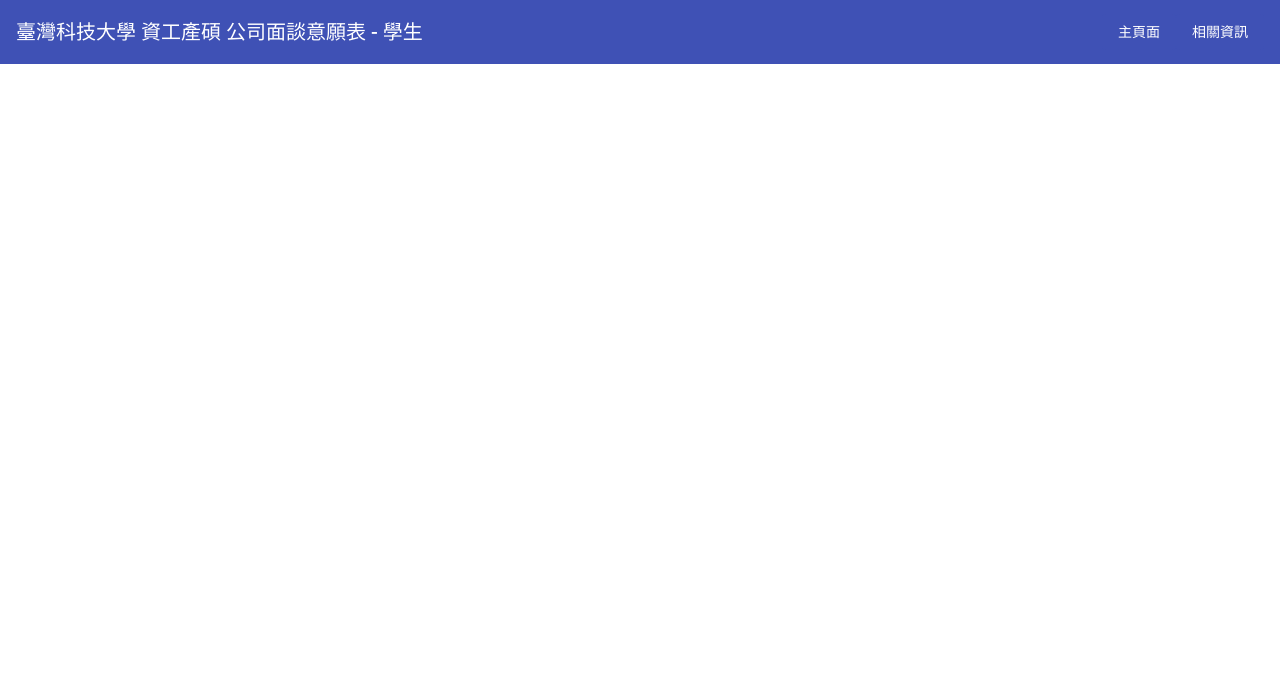
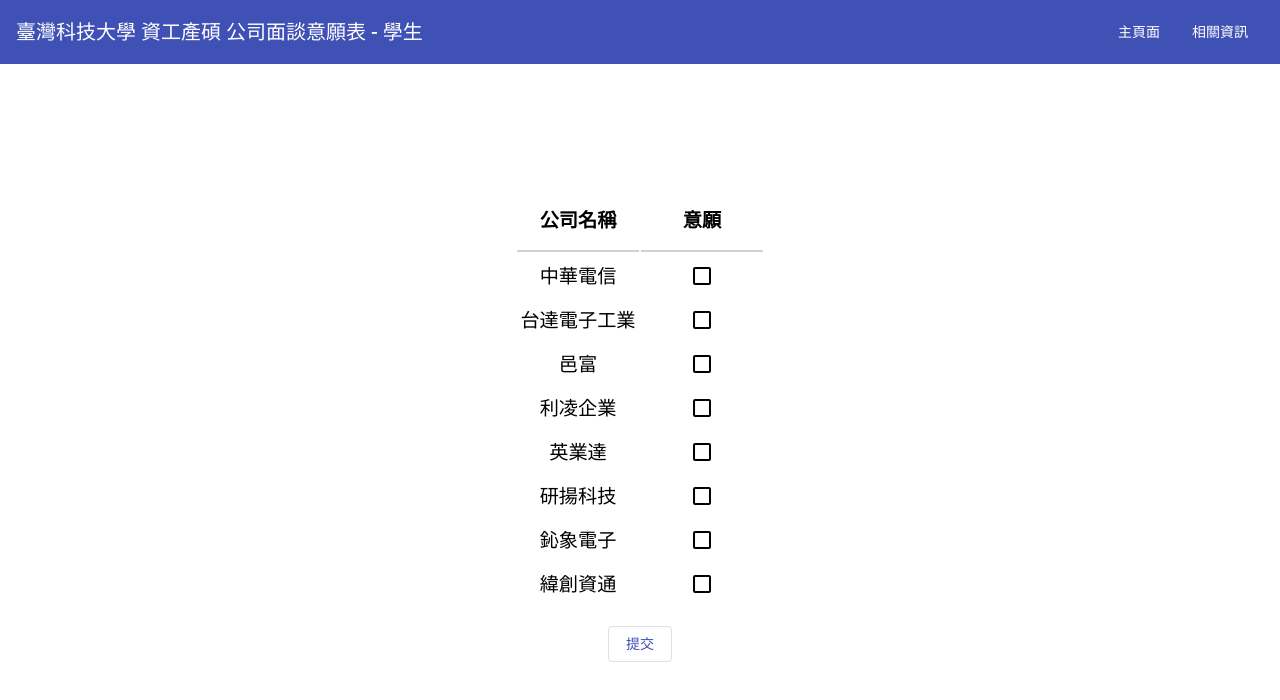
Before and after one commit to B10615035/student-frontend, an Angular app: page /choose_company in a window 1280 px wide. Before the commit this address led to /. Shown: the top 700 px of the page. Built offline with nearby package versions, Linux system fonts and the light colour scheme.

Commit message:
add choose_company page

```diff
--- a/src/app/app-routing.module.ts
+++ b/src/app/app-routing.module.ts
@@ -1,11 +1,13 @@
 import { NgModule } from '@angular/core';
 import { RouterModule, Routes } from '@angular/router';
+import { ChooseCompanyComponent } from './choose-company/choose-company.component';
 import { InformationComponent } from './information/information.component';
 import { LoginComponent } from './login/login.component';
 
 const routes: Routes = [
   {path:'', component: LoginComponent},
-  {path:'information', component: InformationComponent}
+  {path:'information', component: InformationComponent},
+  {path:'choose_company', component: ChooseCompanyComponent}
 ];
 
 @NgModule({
--- a/src/app/app.component.ts
+++ b/src/app/app.component.ts
@@ -1,4 +1,5 @@
 import { Component } from '@angular/core';
+import { Router } from '@angular/router';
 
 @Component({
   selector: 'app-root',
@@ -6,9 +7,10 @@
   styleUrls: ['./app.component.scss']
 })
 export class AppComponent {
-  title = 'student-frontend';
+
+  constructor(private router:Router){ }
 
   route_mainPage(){
-
+      this.router.navigate(['choose_company'])
   }
 }
--- /dev/null
+++ b/src/app/choose-company/choose-company.component.html
@@ -0,0 +1,22 @@
+<div class="main_block">
+  <table>
+    <tr>
+      <th>公司名稱</th>
+      <th>意願</th>
+    </tr>
+    <ng-container *ngFor="let company of company_info">
+      <tr>
+        <td>{{company.company_name}}</td>
+        <td>
+          <button *ngIf="company.choose" color="primary" mat-icon-button (click)="company.choose = false">
+            <mat-icon>check_box</mat-icon>
+          </button>
+          <button *ngIf="!company.choose" mat-icon-button (click)="company.choose = true">
+            <mat-icon>check_box_outline_blank</mat-icon>
+          </button>
+        </td>
+      </tr>
+    </ng-container>
+  </table>
+  <button class="submit_button" mat-stroked-button color="primary" (click)="choose_company_submit()">提交</button>
+</div>
--- /dev/null
+++ b/src/app/choose-company/choose-company.component.scss
@@ -0,0 +1,23 @@
+.main_block {
+  height: calc(100% - 80px);
+  width: 100%;
+  display: flex;
+  flex-direction: column;
+  align-items: center;
+  justify-content: center;
+}
+
+th, td{
+    width: 120px;
+    text-align: center;
+    font-size: 1.2rem;
+}
+
+th{
+    height: 60px;
+    border-bottom: 2px rgb(209, 209, 209) solid;
+}
+
+.submit_button{
+    margin-top: 20px;
+}
--- /dev/null
+++ b/src/app/choose-company/choose-company.component.ts
@@ -0,0 +1,53 @@
+import {
+  Component,
+  OnInit
+} from '@angular/core';
+
+@Component({
+  selector: 'app-choose-company',
+  templateUrl: './choose-company.component.html',
+  styleUrls: ['./choose-company.component.scss']
+})
+export class ChooseCompanyComponent implements OnInit {
+
+  constructor() {}
+
+  ngOnInit(): void {}
+
+  centered = true;
+
+  company_info = [{
+    company_name: '中華電信',
+    choose: false
+  }, {
+    company_name: '台達電子工業',
+    choose: false
+  }, {
+    company_name: '邑富',
+    choose: false
+  }, {
+    company_name: '利凌企業',
+    choose: false
+  }, {
+    company_name: '英業達',
+    choose: false
+  }, {
+    company_name: '研揚科技',
+    choose: false
+  }, {
+    company_name: '鈊象電子',
+    choose: false
+  }, {
+    company_name: '緯創資通',
+    choose: false
+  }, ]
+
+  choose_company_submit(){
+    var company_result = []
+    this.company_info.forEach(item => {
+      if(item.choose === true)
+        company_result.push(item.company_name)
+    })
+    console.log(company_result)
+  }
+}
```
Also changed, not shown: src/app/app.module.ts (+6 -2 lines), 1 other file (tests, documents, lock files or other folders).
